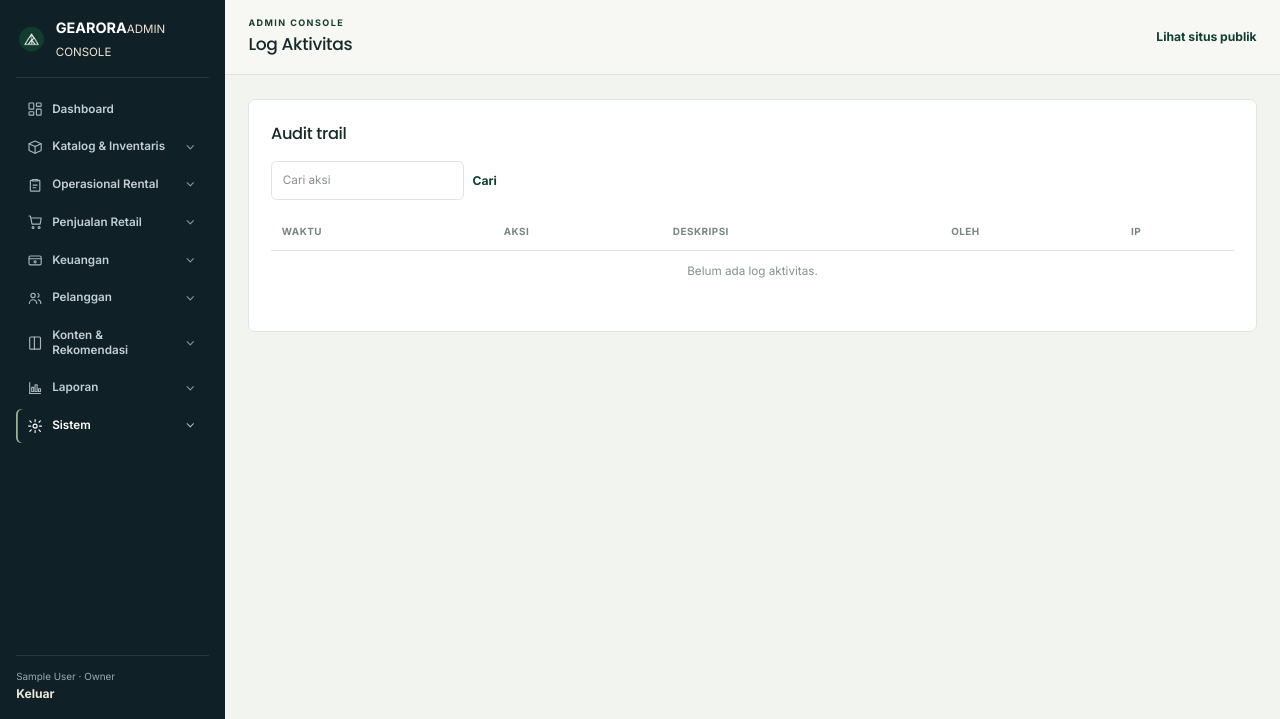
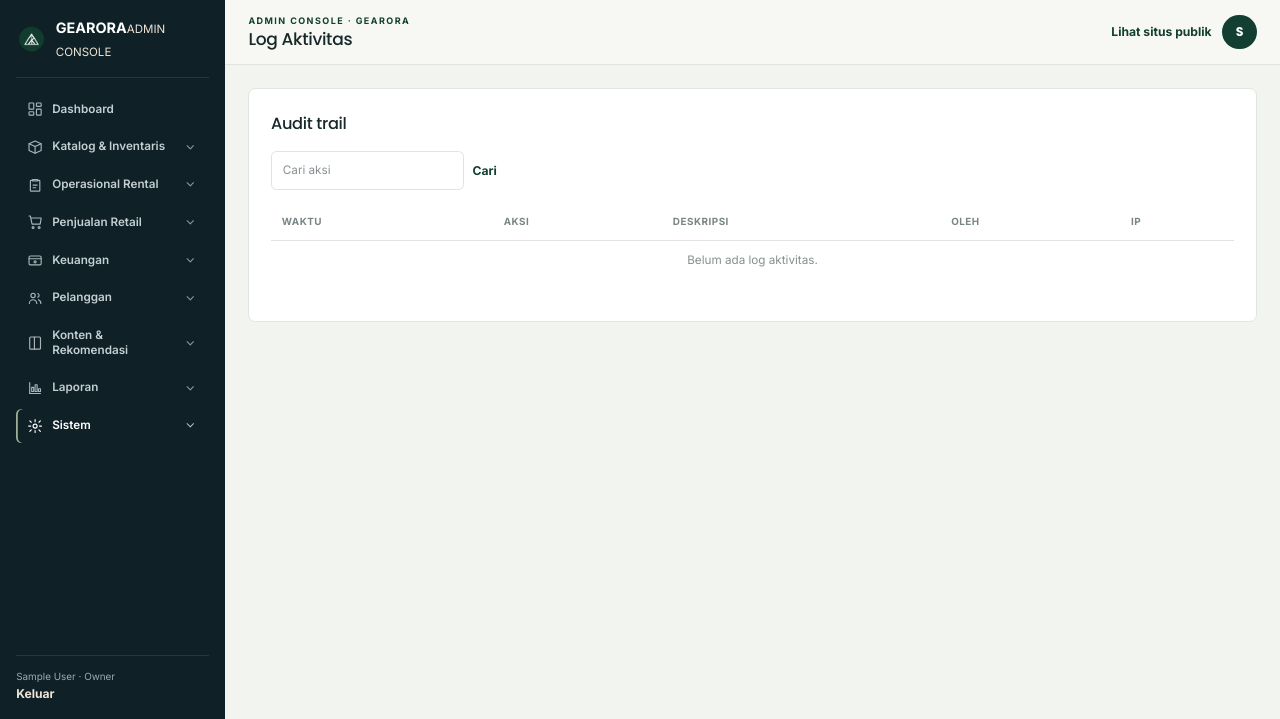
Before and after one commit to KiandrAHD/Gearora, a Laravel app: page /admin/activity in a window 1280 px wide. Shown: the top 719 px of the page. Run offline with Laravel 12, Linux system fonts and the light colour scheme; a user stored in the database is signed in; data comes from the database, SQL or seed files in the repository; tables that the repository leaves empty hold one stand-in row (values such as "Sample post"); data that the repository does not hold is empty; style sheets or scripts are compiled from the project's sources.

Commit message:
feat(admin): standardize console topbar and responsive workspace

```diff
--- a/resources/css/app.css
+++ b/resources/css/app.css
@@ -228,7 +228,15 @@ body.has-floating-nav main{padding-top:88px}
 .inline-filter{display:flex;gap:10px;align-items:center;flex-wrap:wrap;margin-bottom:16px}.inline-filter-wide{width:100%}.inline-form{display:flex;gap:8px;align-items:center;flex-wrap:wrap;justify-content:flex-end}.inline-form input,.inline-form select{max-width:150px;padding:7px 9px;font-size:12px}
 .status-badge{display:inline-block;padding:4px 10px;border-radius:999px;font-size:11px;font-weight:600;white-space:nowrap}.status-ok{background:#E3F0E6;color:#1E6B3A}.status-warn{background:#FBF1DC;color:#8A6415}.status-bad{background:#F7E2DE;color:#A2341F}.status-neutral{background:#EDF0EC;color:#586867}
 .admin-body{background:#F2F4EF}.admin-shell{display:grid;grid-template-columns:250px minmax(0,1fr);min-height:100vh}.admin-sidebar{background:var(--navy);color:#fff;display:flex;flex-direction:column;padding:18px}.admin-brand{display:flex;align-items:center;justify-content:space-between;padding-bottom:16px;border-bottom:1px solid #ffffff1a}.admin-close{background:none;border:0;color:#fff;font-size:22px;cursor:pointer;display:none}.admin-nav{display:flex;flex-direction:column;gap:4px;margin-top:16px;flex:1}.admin-nav a{padding:10px 12px;border-radius:6px;font-size:13px;font-weight:600;color:#C4CFD2}.admin-nav a:hover{background:#ffffff12;color:#fff}.admin-nav a[aria-current=page]{background:#ffffff1f;color:#fff}.admin-foot{margin-top:16px;padding-top:14px;border-top:1px solid #ffffff1a;font-size:11px;color:#9BAAB0}.admin-foot .text-link{color:var(--sand)}
-.admin-main{min-width:0;display:flex;flex-direction:column}.admin-header{display:flex;align-items:center;gap:16px;padding:18px 26px;background:#F7F8F3;border-bottom:1px solid var(--line);position:sticky;top:0;z-index:20}.admin-header h1{margin:0;font-size:19px}.admin-kicker{margin:0;color:var(--forest);font-size:10px;font-weight:700;letter-spacing:.16em;text-transform:uppercase}.admin-header .text-link{margin-left:auto}.admin-toggle{display:none;background:none;border:1px solid var(--line);border-radius:6px;padding:7px 11px;cursor:pointer}.admin-content{padding:26px}.admin-overlay{display:none}
+.admin-main{min-width:0;display:flex;flex-direction:column}.admin-header{display:flex;align-items:center;gap:16px;padding:16px 26px;background:#F7F8F3;border-bottom:1px solid var(--line);position:sticky;top:0;z-index:20}
+.admin-header h1{margin:0;font-size:19px;line-height:1.2}
+.admin-header-copy{min-width:0;flex:1}
+.admin-subtitle{margin:3px 0 0;color:var(--muted);font-size:12px;line-height:1.4;max-width:70ch}
+.admin-header-meta{display:flex;align-items:center;gap:12px;flex:none}
+.admin-user-chip{width:38px;height:38px;border-radius:50%;display:grid;place-items:center;background:var(--forest);color:#fff;font:700 14px Poppins,sans-serif}
+.admin-site-link{white-space:nowrap}
+.admin-kicker{margin:0;color:var(--forest);font-size:10px;font-weight:700;letter-spacing:.16em;text-transform:uppercase}
+.admin-toggle{display:none;background:none;border:1px solid var(--line);border-radius:6px;padding:7px 11px;cursor:pointer}.admin-content{padding:26px;min-width:0;max-width:100%}.admin-overlay{display:none}
 .admin-grid-2{display:grid;grid-template-columns:1.4fr 1fr;gap:22px}.tab-row{display:flex;gap:8px;margin-bottom:18px}.tab{padding:9px 16px;border:1px solid var(--line);border-radius:999px;background:#fff;font-size:12px;font-weight:600;color:#4E5B60}.tab-active{background:var(--forest);color:#fff;border-color:var(--forest)}
 .thumb-grid{display:grid;grid-template-columns:repeat(auto-fill,minmax(140px,1fr));gap:14px}.thumb{margin:0;border:1px solid var(--line);border-radius:6px;overflow:hidden}.thumb img{width:100%;height:110px;object-fit:cover}.thumb figcaption{display:flex;gap:10px;align-items:center;justify-content:space-between;padding:8px;font-size:11px}
 .account-grid{display:grid;grid-template-columns:230px minmax(0,1fr);gap:30px;margin-top:24px}.account-nav{display:flex;flex-direction:column;background:#fff;border:1px solid #E1E5DF;border-radius:7px;padding:8px}.account-nav a{padding:11px 14px;border-radius:6px;font-size:13px;font-weight:600;color:#4E5B60}.account-nav a:hover{background:var(--cloud)}.account-nav a[aria-current=page]{background:var(--forest);color:#fff}.account-logout{margin-top:12px;padding-left:14px}
@@ -271,7 +279,7 @@ body.has-floating-nav main{padding-top:88px}
 .skip-link{position:absolute;left:-999px;top:0;background:#fff;padding:12px 16px;z-index:100;border-radius:6px}.skip-link:focus{left:12px;top:12px}
 @media(max-width:900px){.catalog-filter{grid-template-columns:1fr 1fr}.detail-grid{grid-template-columns:1fr}.summary-grid{grid-template-columns:1fr}.admin-grid-2{grid-template-columns:1fr}.account-grid{grid-template-columns:1fr}.account-hero{flex-direction:column;align-items:flex-start}.account-stat-grid{grid-template-columns:1fr 1fr}.account-order{flex-direction:column;align-items:stretch}.account-order-side{justify-content:flex-start}}
 @media(max-width:560px){.account-stat-grid{grid-template-columns:1fr}.account-hero-badge{width:100%}}
-@media(max-width:768px){.admin-shell{grid-template-columns:1fr}.admin-sidebar{position:fixed;inset:0 auto 0 0;width:250px;transform:translateX(-100%);transition:transform .2s;z-index:60}.admin-sidebar.open{transform:none}.admin-close{display:block}.admin-toggle{display:inline-block}.admin-overlay{display:block;position:fixed;inset:0;background:#08213F99;z-index:50}.admin-header .text-link{display:none}}
+@media(max-width:768px){.admin-shell{grid-template-columns:1fr}.admin-sidebar{position:fixed;inset:0 auto 0 0;width:250px;transform:translateX(-100%);transition:transform .2s;z-index:60}.admin-sidebar.open{transform:none}.admin-close{display:block}.admin-toggle{display:inline-block}.admin-overlay{display:block;position:fixed;inset:0;background:#08213F99;z-index:50}.admin-header .text-link{display:none}.admin-subtitle{display:none}.admin-content{padding:18px}.admin-content .panel{overflow-x:auto}.admin-content .data-table{min-width:620px}}
 @media(max-width:600px){.catalog-filter,.form-row,.booking-row{grid-template-columns:1fr}.page-block{padding:34px 0}.data-table{font-size:12px}.panel{padding:16px}}
 
 /* Phase 7.5 — grouped admin navigation */
--- a/resources/views/components/layouts/admin.blade.php
+++ b/resources/views/components/layouts/admin.blade.php
@@ -88,13 +88,19 @@
         <div class="admin-main">
             <header class="admin-header">
                 <button type="button" class="admin-toggle" x-ref="sidebarToggle" @click="openSidebar()" aria-label="Buka menu admin" aria-controls="admin-sidebar" :aria-expanded="sidebarOpen.toString()">☰</button>
-                <div><p class="admin-kicker">Admin Console</p><h1>{{ $title }}</h1></div>
-                <a class="text-link" href="{{ route('home') }}">Lihat situs publik</a>
+                <div class="admin-header-copy">
+                    <p class="admin-kicker">Admin Console · GEARORA</p>
+                    <h1>{{ $title }}</h1>
+                    @if($subtitle)<p class="admin-subtitle">{{ $subtitle }}</p>@endif
+                </div>
+                <div class="admin-header-meta">
+                    <a class="text-link admin-site-link" href="{{ route('home') }}">Lihat situs publik</a>
+                    <span class="admin-user-chip" title="{{ $user?->name }}">{{ strtoupper(mb_substr((string) $user?->name, 0, 1)) }}</span>
+                </div>
             </header>
             <main id="admin-content" class="admin-content" tabindex="-1">
                 @if(session('status'))<div class="notice" role="status">{{ session('status') }}</div>@endif
                 @if(session('error'))<div class="notice notice-warning" role="alert">{{ session('error') }}</div>@endif
-                @if($subtitle)<p class="page-lead">{{ $subtitle }}</p>@endif
                 {{ $slot }}
             </main>
         </div>
```
Also changed, not shown: tests/Feature/AdminNavigationTest.php (+19 -0 lines).
